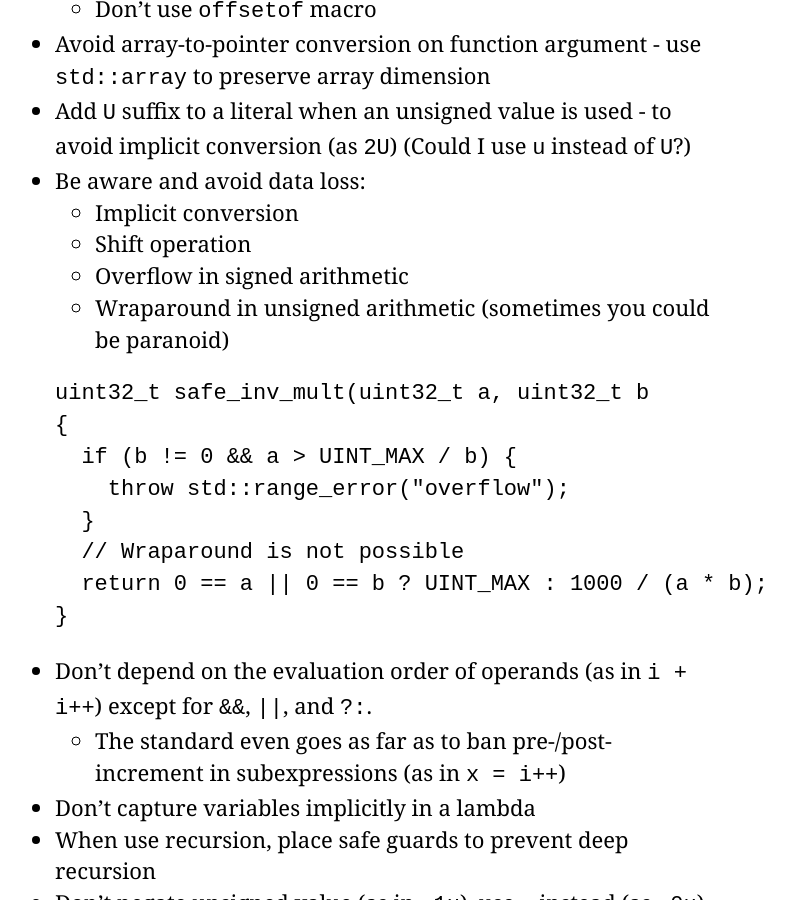
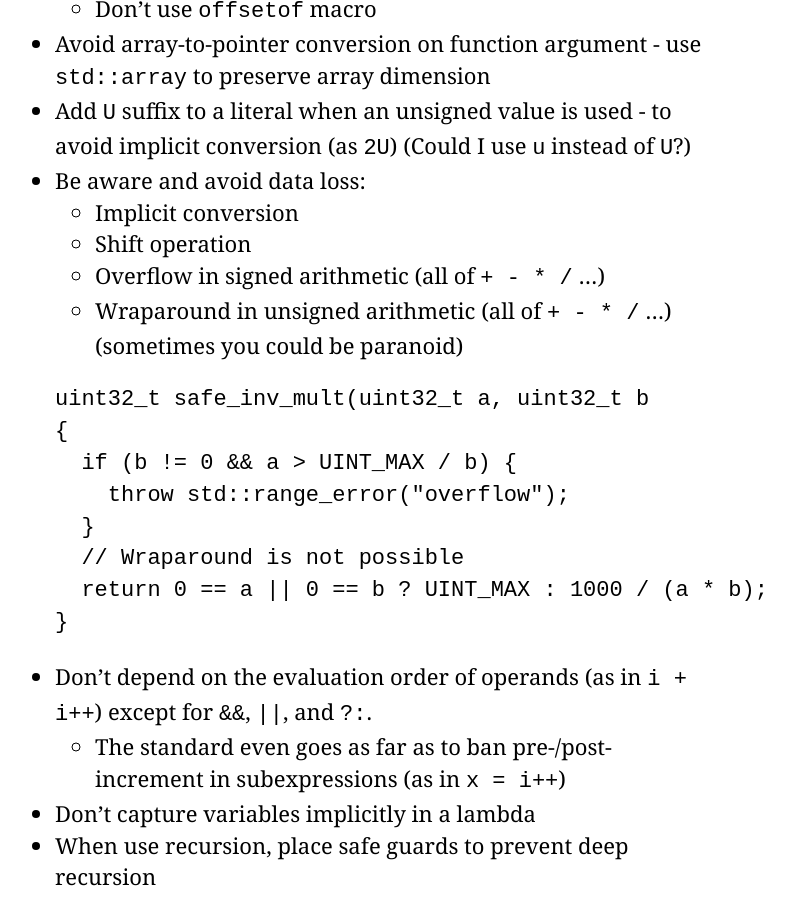
Before and after one commit to clchiou/clchiou.github.io, a Jekyll site: the page built from _posts/2016-11-29-notes-of-hic++-coding-standard.md, in a window 1280 px wide and 900 px high, scrolled down 1830 px. Shown: the whole window, without its empty margins (275-1069 px from the left). Built offline with Jekyll 4.4.1, drawn with Linux system fonts in a browser that asks for light colours.

Commit message:
Edit notes of HIC++ coding standard

````diff
--- a/_posts/2016-11-29-notes-of-hic++-coding-standard.md
+++ b/_posts/2016-11-29-notes-of-hic++-coding-standard.md
@@ -47,8 +47,8 @@ Notes of the [High Integrity C++ Coding Standard](http://www.codingstandard.com/
 * Be aware and avoid data loss:
   * Implicit conversion
   * Shift operation
-  * Overflow in signed arithmetic
-  * Wraparound in unsigned arithmetic (sometimes you could be paranoid)
+  * Overflow in signed arithmetic (all of `+ - * /` ...)
+  * Wraparound in unsigned arithmetic (all of `+ - * /` ...) (sometimes you could be paranoid)
 
   ```
   uint32_t safe_inv_mult(uint32_t a, uint32_t b
````
